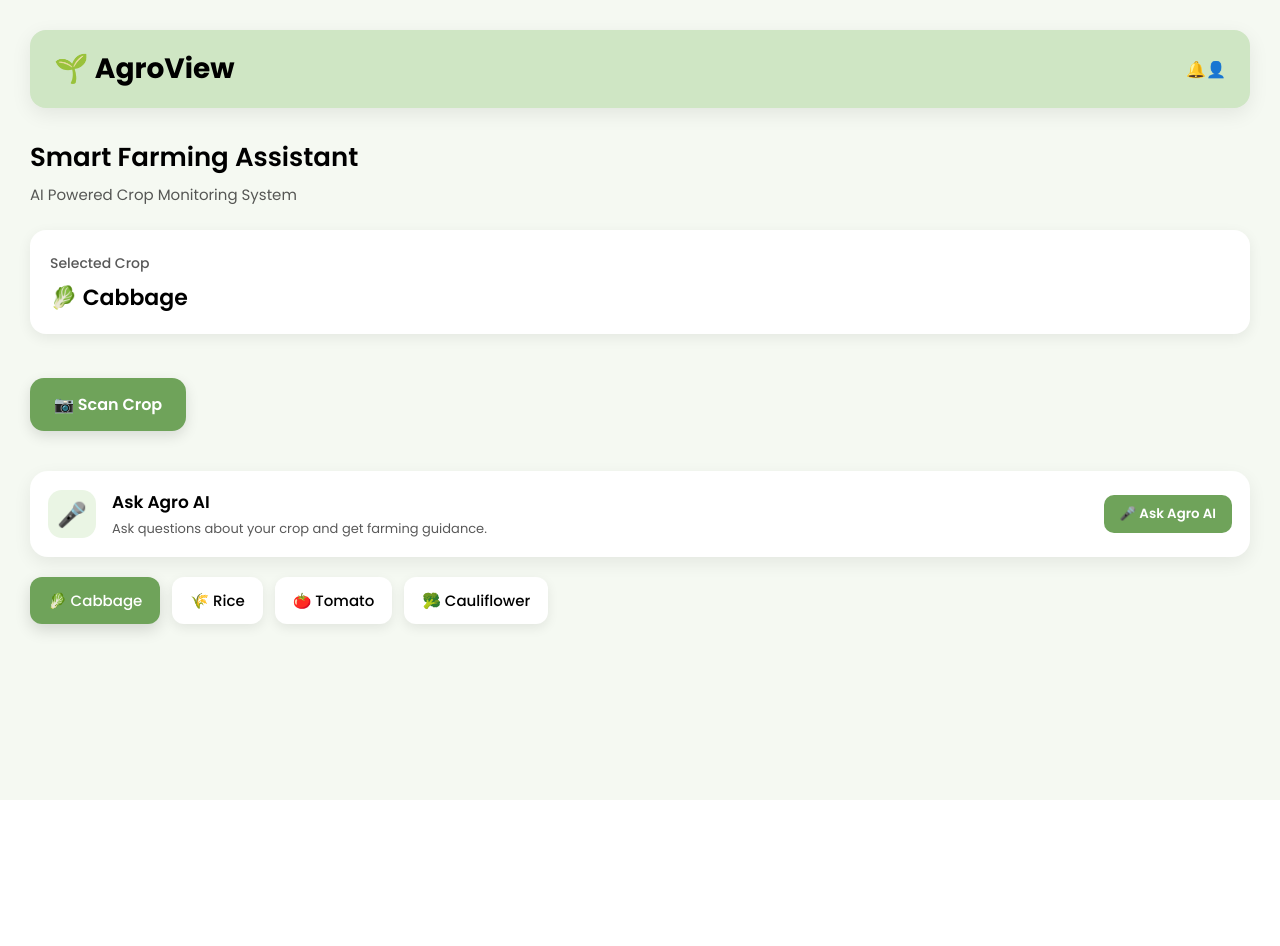
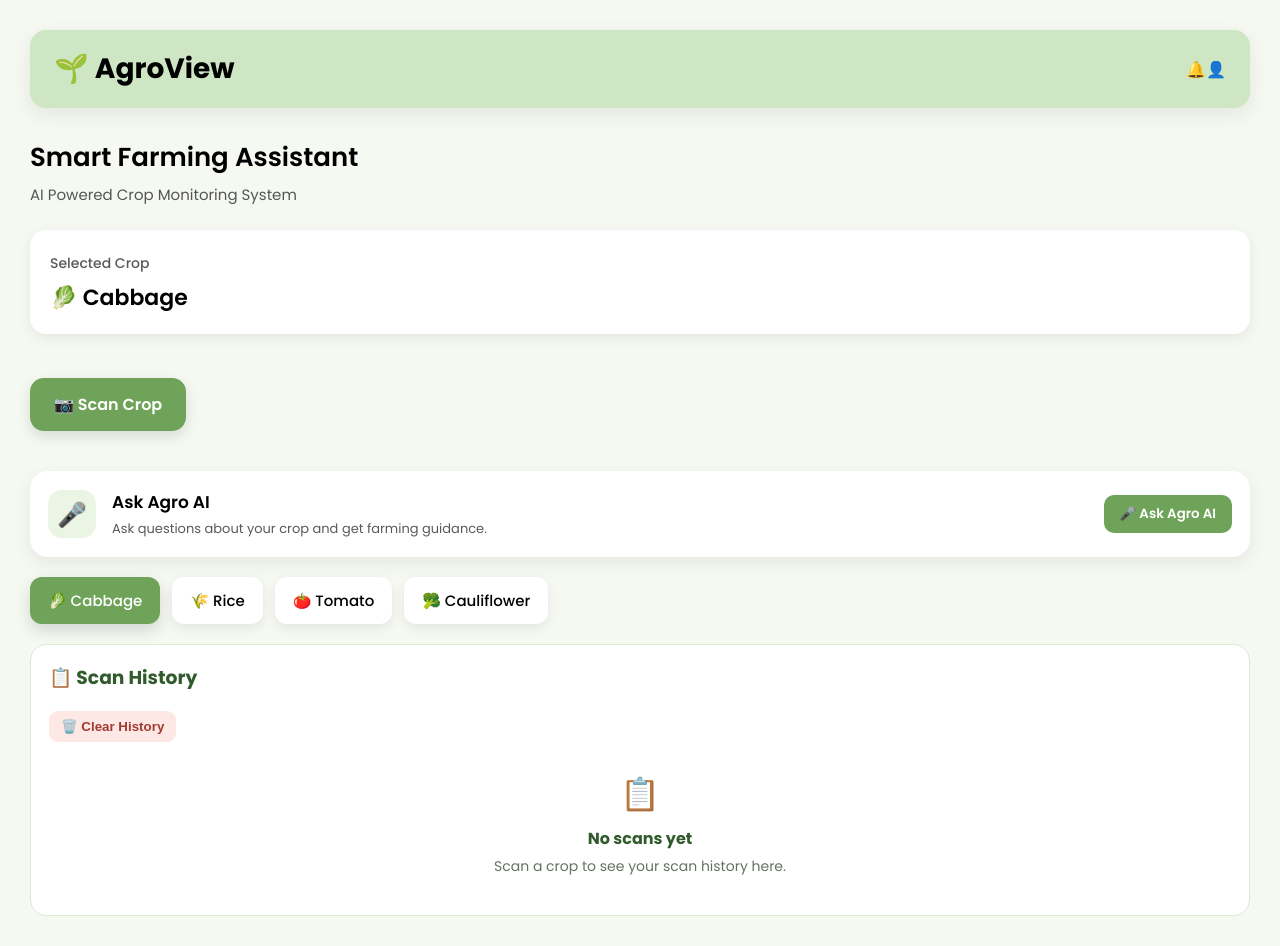
Before and after one commit to Princev2212/AgroView, a React app in the folder frontend/: page / in a window 1280 px wide. Before the commit the page ends 800 px from the top, so only its background shows below. Built offline with nearby package versions, Linux system fonts and the light colour scheme; the HTML template or start-up script is replaced by a standard one.

Commit message:
Improved scan history

```diff
--- a/frontend/src/App.css
+++ b/frontend/src/App.css
@@ -640,3 +640,95 @@ div {
 .damage-high {
   background: #d65c52;
 }
+.details-button {
+  width: 100%;
+  margin-top: 12px;
+  padding: 10px;
+  border: none;
+  border-radius: 10px;
+  background: #edf7e9;
+  color: #315b2c;
+  font-weight: 600;
+  cursor: pointer;
+}
+
+.details-button:hover {
+  background: #dcefd5;
+}
+
+.details-panel {
+  margin-top: 12px;
+  padding: 14px;
+  border-radius: 12px;
+  background: #f8fbf6;
+  border: 1px solid #dcebd6;
+}
+
+.details-panel h4 {
+  margin: 0 0 10px;
+}
+
+.details-panel p {
+  margin: 7px 0;
+  line-height: 1.5;
+  font-size: 14px;
+}
+.history-card {
+  margin-top: 20px;
+  padding: 18px;
+  background: white;
+  border-radius: 16px;
+  border: 1px solid #dcebd6;
+}
+
+.history-card h3 {
+  margin-top: 0;
+  color: #315b2c;
+}
+
+.history-item {
+  padding: 12px;
+  margin-top: 10px;
+  background: #f5faf2;
+  border-radius: 10px;
+}
+
+.history-item p {
+  margin: 5px 0;
+  font-size: 14px;
+}
+.clear-history {
+  border: none;
+  padding: 8px 12px;
+  border-radius: 9px;
+  background: #fde8e6;
+  color: #a33a32;
+  font-weight: 600;
+  cursor: pointer;
+  margin-bottom: 8px;
+}
+
+.clear-history:hover {
+  background: #f8d8d5;
+}
+.empty-history {
+  text-align: center;
+  padding: 20px 10px;
+  color: #667361;
+}
+
+.empty-history-icon {
+  font-size: 32px;
+  margin-bottom: 8px;
+}
+
+.empty-history strong {
+  display: block;
+  color: #315b2c;
+  margin-bottom: 5px;
+}
+
+.empty-history p {
+  margin: 0;
+  font-size: 14px;
+}
--- a/frontend/src/App.jsx
+++ b/frontend/src/App.jsx
@@ -6,10 +6,13 @@ function App() {
   const [crop, setCrop] = useState("🥬 Cabbage");
   const [scanning, setScanning] = useState(false);
   const [result, setResult] = useState(false);
+  const [history, setHistory] = useState([]);
   const [pestName, setPestName] = useState("");
   const [riskLevel, setRiskLevel] = useState("");
   const [damage, setDamage] = useState(0);
   const [recommendation, setRecommendation] = useState("");
+  const [showDetails, setShowDetails] = useState(false);
+  const [pestDetails, setPestDetails] = useState("");
 
   const [question, setQuestion] = useState("");
   const [aiResponse, setAiResponse] = useState("");
@@ -23,6 +26,23 @@ function App() {
     const timer = setTimeout(() => {
       setScanning(false);
       setResult(true);
+      setHistory((oldHistory) => [
+        ...oldHistory,
+        {
+          crop,
+          pest: pestName,
+          risk: riskLevel,
+          damage,
+          date: new Date().toLocaleString("en-IN", {
+            day: "2-digit",
+            month: "short",
+            year: "numeric",
+            hour: "2-digit",
+            minute: "2-digit",
+            hour12: true
+         })
+        }
+      ]);
     }, 2000);
 
     return () => clearTimeout(timer);
@@ -217,6 +237,7 @@ const speakAIResponse = (text) => {
        onClick={() => {
          setScanning(true);
          setResult(false);
+         setShowDetails(false);
 
          if (crop === "🥬 Cabbage") {
            setPestName("Aphid");
@@ -225,12 +246,18 @@ const speakAIResponse = (text) => {
            setRecommendation(
              "Monitor the affected leaves regularly and check for increasing pest activity."
            );
+           setPestDetails(
+             "Aphids can affect young leaves and new plant growth. Check the underside of leaves regularly."
+           );
          } else if (crop === "🌾 Rice") {
            setPestName("Stem Borer");
            setRiskLevel("High");
            setDamage(18);
            setRecommendation(
              "High risk detected. Check the affected plants carefully and take suitable crop-protection measures."
+            );
+            setPestDetails(
+              "Stem borers can cause significant damage to rice plants. Regular monitoring and timely intervention are crucial."
             );
          } else if (crop === "🍅 Tomato") {
            setPestName("Whitefly");
@@ -239,12 +266,18 @@ const speakAIResponse = (text) => {
            setRecommendation(
              "Monitor the leaves and young shoots regularly for further pest activity."
             );
+           setPestDetails(
+             "Whiteflies can cause yellowing of leaves and stunt plant growth. Check the undersides of leaves for their presence."
+           );
          } else {
            setPestName("Caterpillar");
            setRiskLevel("Low");
            setDamage(7);
            setRecommendation(
              "Damage is currently low. Continue regular monitoring of the leaves."
+            );
+            setPestDetails(
+              "Caterpillars can cause damage to leaves and stems. Regular monitoring is recommended."
             );
          }
      }}
@@ -438,6 +471,18 @@ const speakAIResponse = (text) => {
             <p>{recommendation}</p>
 
           </div>
+          <button
+            className="details-button"
+            onClick={() => setShowDetails(!showDetails)}
+         >
+            {showDetails ? "Hide Details ↑" : "View Details →"}
+          </button>
+          {showDetails && (
+            <div className="details-section">
+              <h4>Details</h4>
+              <p>{pestDetails}</p>
+            </div>
+          )}
 
         </div>
       )}
@@ -475,8 +520,38 @@ const speakAIResponse = (text) => {
         </button>
 
       </div>
+      <div className="history-card">
+   <h3>📋 Scan History</h3>
+  <button
+  className="clear-history"
+  onClick={() => setHistory([])}
+>
+  🗑️ Clear History
+</button>
 
+  {history.length === 0 ? (
+   <div className="empty-history">
+     <div className="empty-history-icon">📋</div>
+       <strong>No scans yet</strong>
+       <p>Scan a crop to see your scan history here.</p>
+      </div>
+     ) : (
+     [...history].reverse().map((item, index) => (
+      <div className="history-item" key={index}>
+        <strong>{item.crop}</strong>
+        <p>🐞 {item.pest}</p>
+        <p>
+          Risk: {item.risk} | Damage: {item.damage}%
+        </p>
+
+        <p>🕒 Scanned: {item.date}</p>
     </div>
+  ))
+)}
+</div>
+
+</div>
+
   );
 }
 
```
